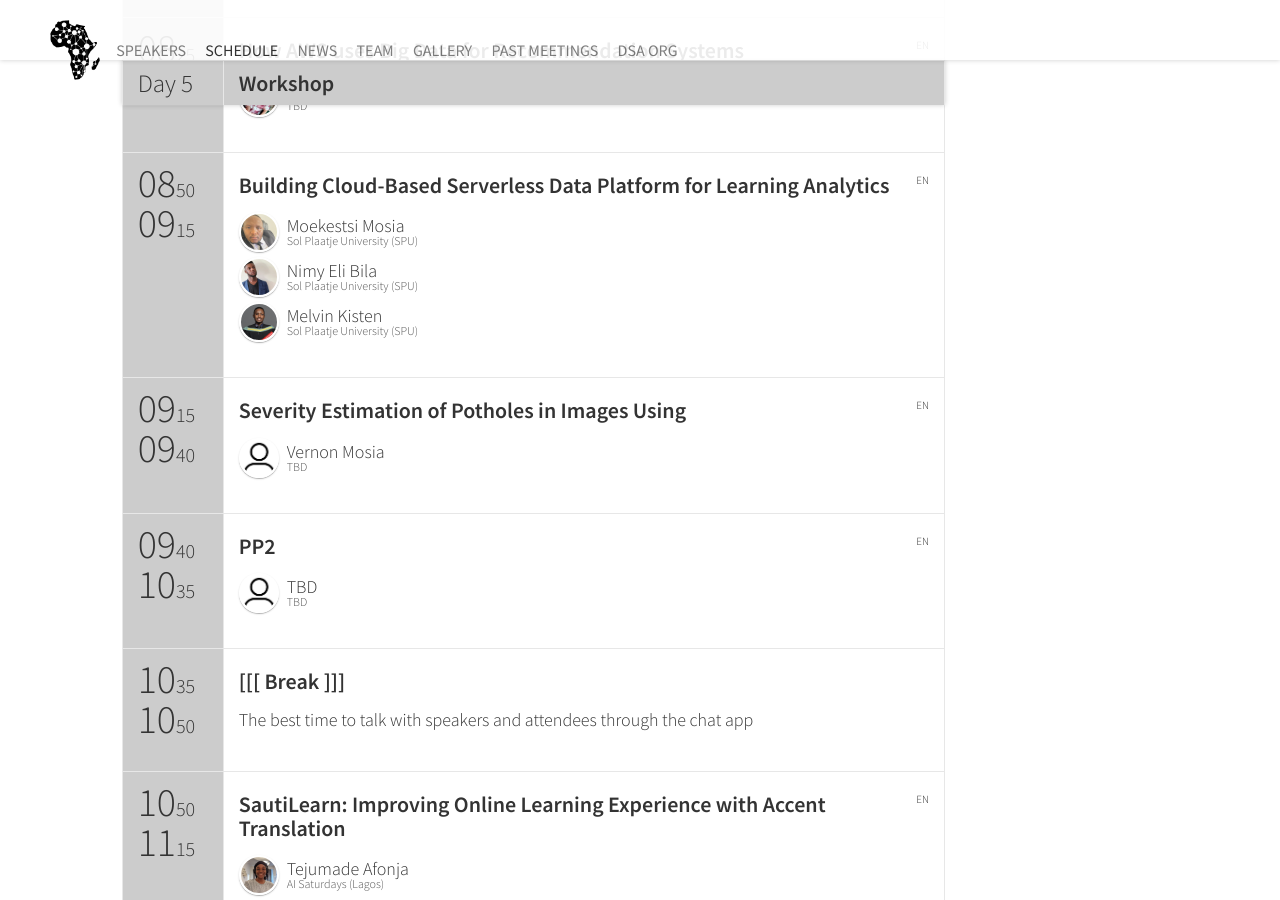
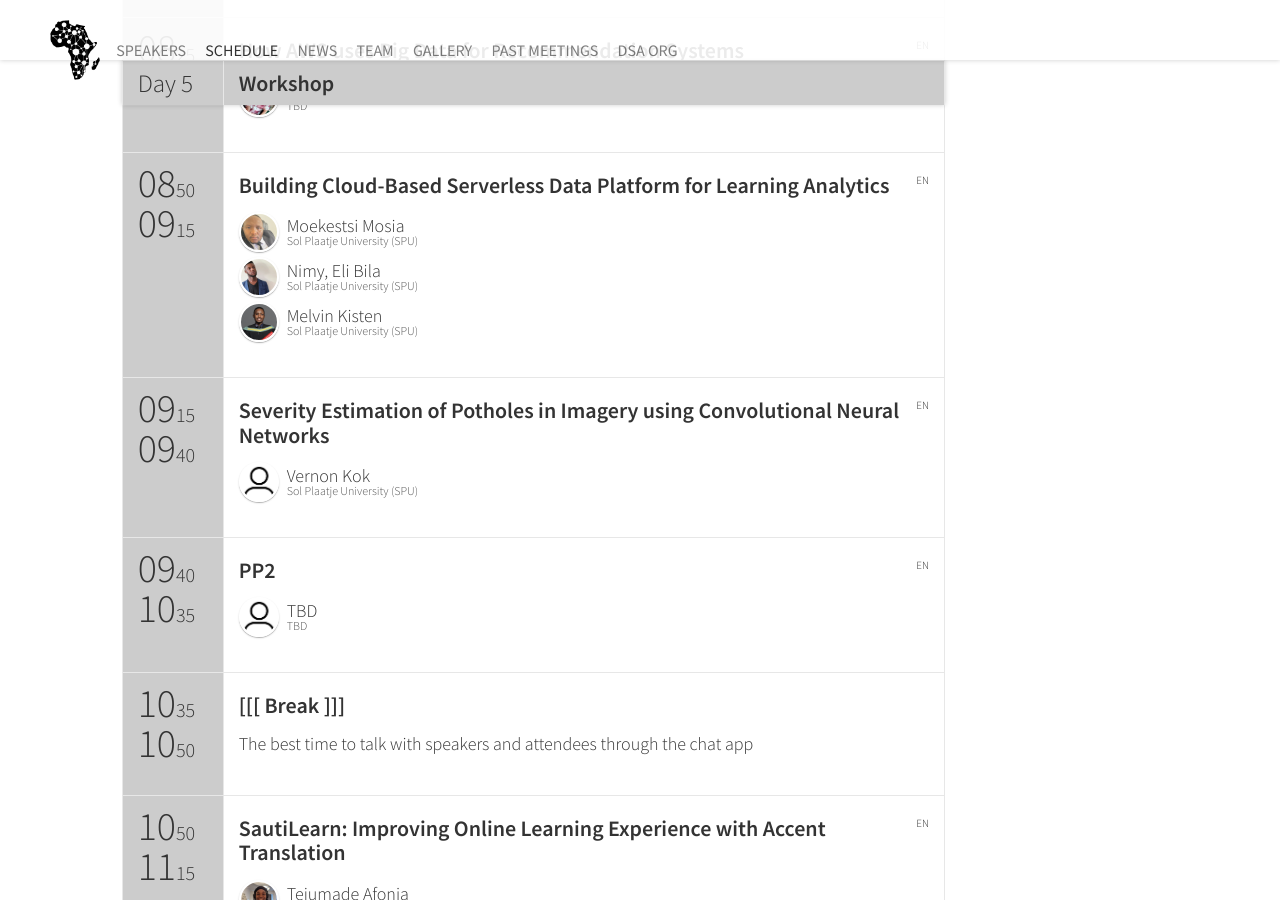
Before and after one commit to datsciafrica/dsa2021kimberley, a Jekyll site: the page built from schedule.html, in a window 1280 px wide and 900 px high, scrolled down 7753 px. Built offline with Jekyll 4.4.1, drawn with Linux system fonts in a browser that asks for light colours; nearby versions of some CDN libraries; some web fonts are replaced; comment, search, counter and statistics services are not loaded; some of the changed text lies outside the part shown.

Commit message:
Edited the facebook presentation title

```diff
--- a/_data/sessions.yml
+++ b/_data/sessions.yml
@@ -147,8 +147,8 @@
 #Summer School Day 3---------------------------------------------------------------------------
 -
   id: big_data
-  title: "Big Data Manipulation"
-  description: "Introduction to the summer school"
+  title: "Big Data: Data Engineering at scale"
+  description: "Big Data: Data Engineering at scale"
   subtype: presentation
   speakers: [Facebook]
   language: en
@@ -345,7 +345,7 @@
   presentation: "tbd"
 -
   id: potholes
-  title: "Severity Estimation of Potholes in Images Using"
+  title: "Severity Estimation of Potholes in Imagery using Convolutional Neural Networks"
   subtype: presentation
   speakers: [vernon]
   language: en
--- a/_data/speakers.yml
+++ b/_data/speakers.yml
@@ -583,7 +583,7 @@
   thumbnailUrl: tricia.png
 -
   id: nimy
-  name: "Nimy"
+  name: "Nimy,"
   surname: "Eli Bila"
   title: "SPU team"
   company: "Sol Plaatje University (SPU)"
@@ -664,9 +664,9 @@
 -
   id: vernon
   name: "Vernon"
-  surname: "Mosia"
-  title: "TBD"
-  company: "TBD"
+  surname: "Kok"
+  title: "SPU team"
+  company: "Sol Plaatje University (SPU)"
   thumbnailUrl: person.jpg
 -
   id: afua
```
